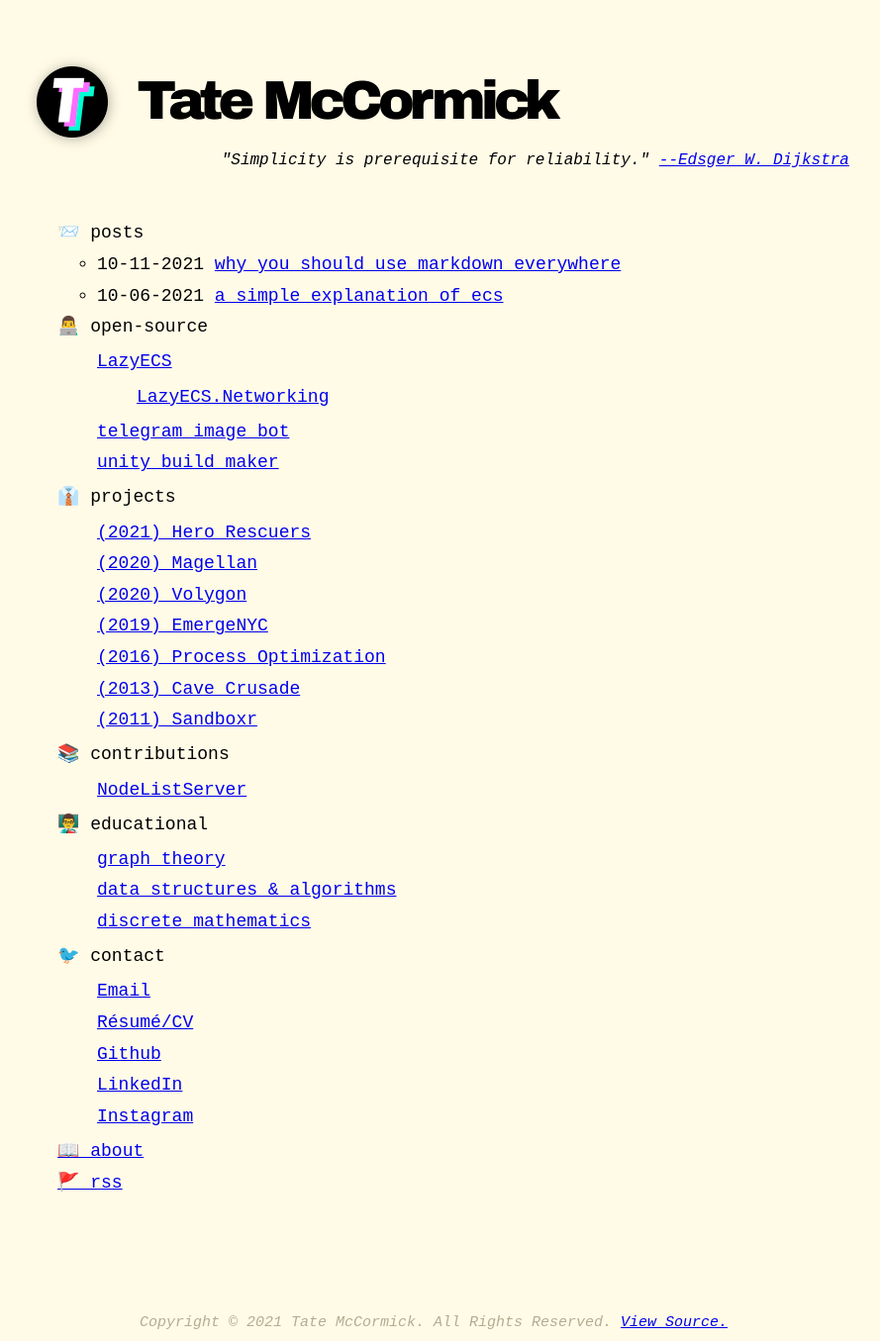
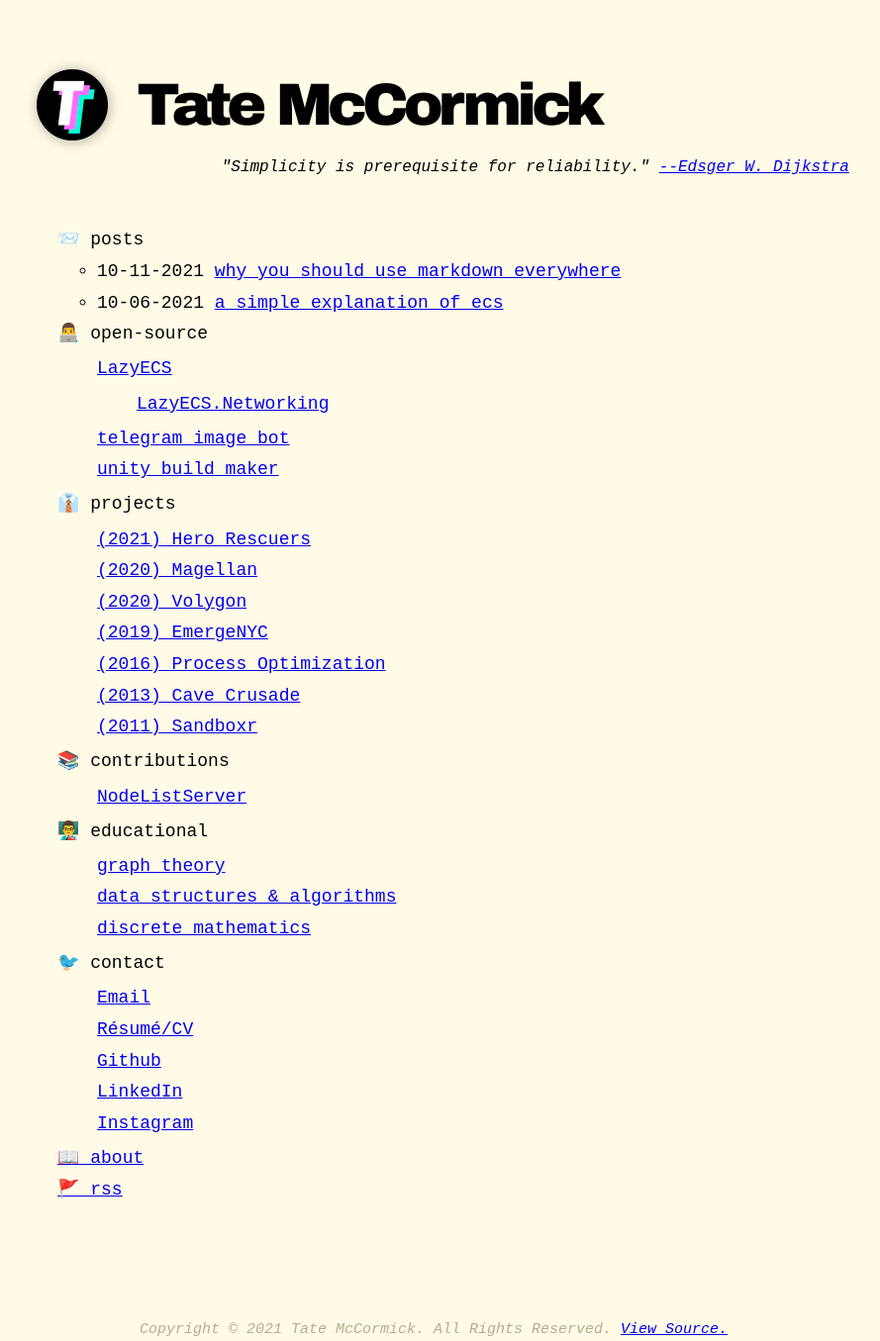
Before and after one commit to tatelax/tatelax.github.io, a Jekyll site: the page built from index.markdown, in a window 1280 px wide. Shown: the whole page at 99% size, without its empty margins (202-1091 px from the left). Built offline with Jekyll 4.4.1, drawn with Linux system fonts in a browser that asks for light colours.

Commit message:
Update home.html

```diff
--- a/_layouts/home.html
+++ b/_layouts/home.html
@@ -10,7 +10,7 @@ layout: default
   <div style="display:inline-block; vertical-align: middle;">
     <h1 style="vertical-align: middle;
               font-weight:bolder;
-              font-size: 55px;
+              font-size: 60px;
               font-family: Arial Black, sans-serif;
               letter-spacing: -5px;
               margin-top: 0px;
```
